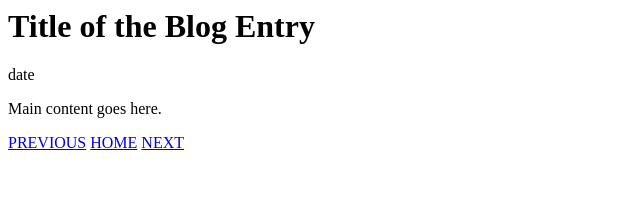
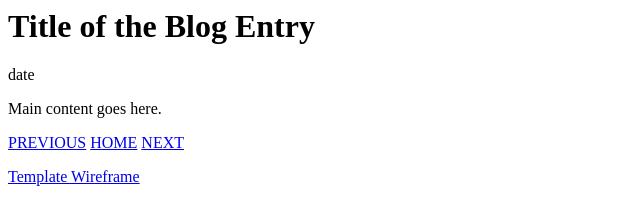
Before and after one commit to hubertxli/hubertxli.github.io, a plain HTML site: page blog-template.html in a window 1280 px wide. Shown: the whole page, without its empty margins (0-640 px from the left). Drawn offline with Linux system fonts and the light colour scheme.

Commit message:
update template

```diff
--- a/blog-template.html
+++ b/blog-template.html
@@ -33,3 +33,5 @@ A good wireframing is not cluttered.
 What new semantic elements did you learn about (if any)?
 none
 -->
+
+<p><a href= "https://github.com/hubertxli/hubertxli.github.io/blob/master/imgs/blog_wireframe.png"> Template Wireframe </a></p>
```
